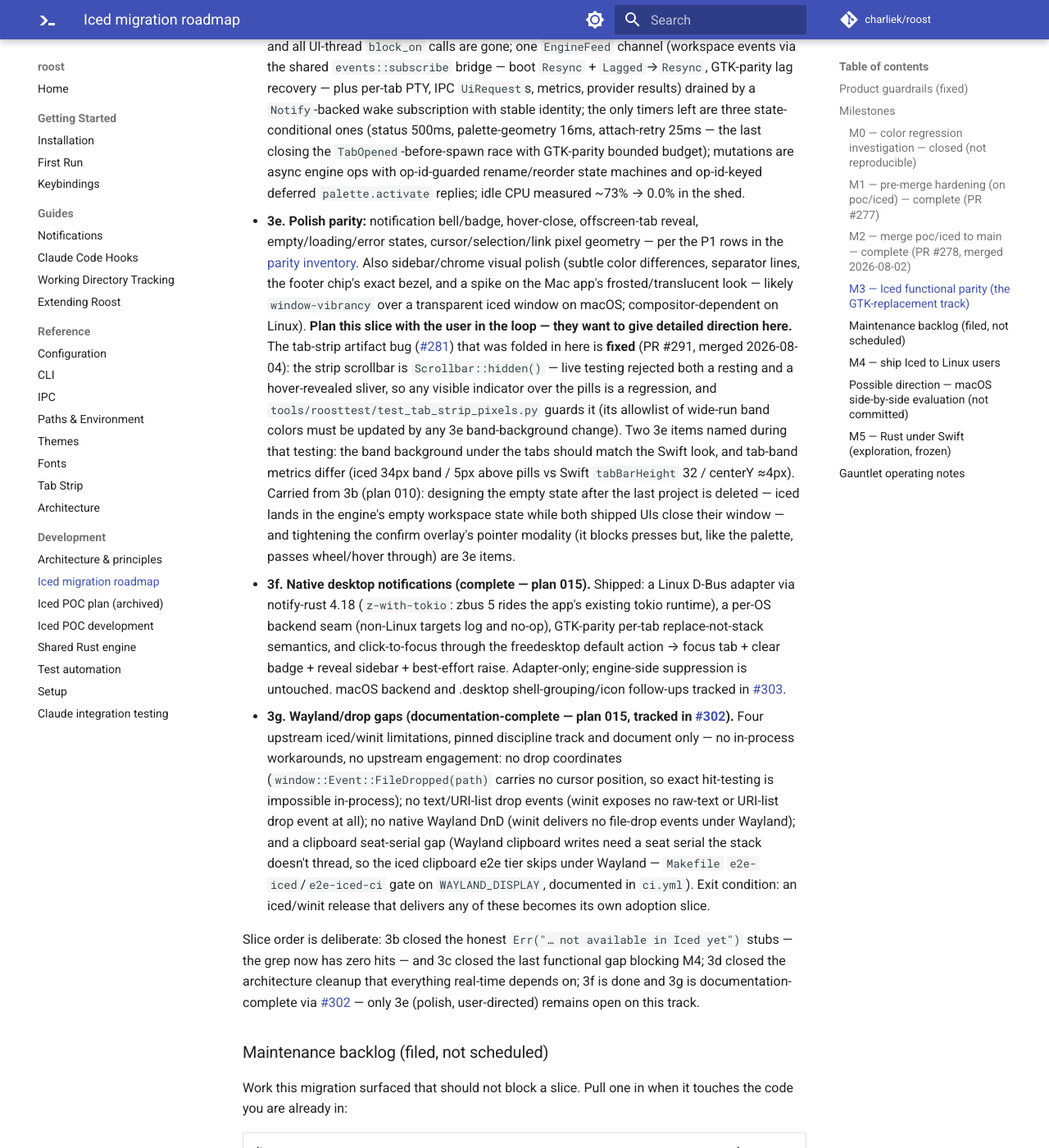
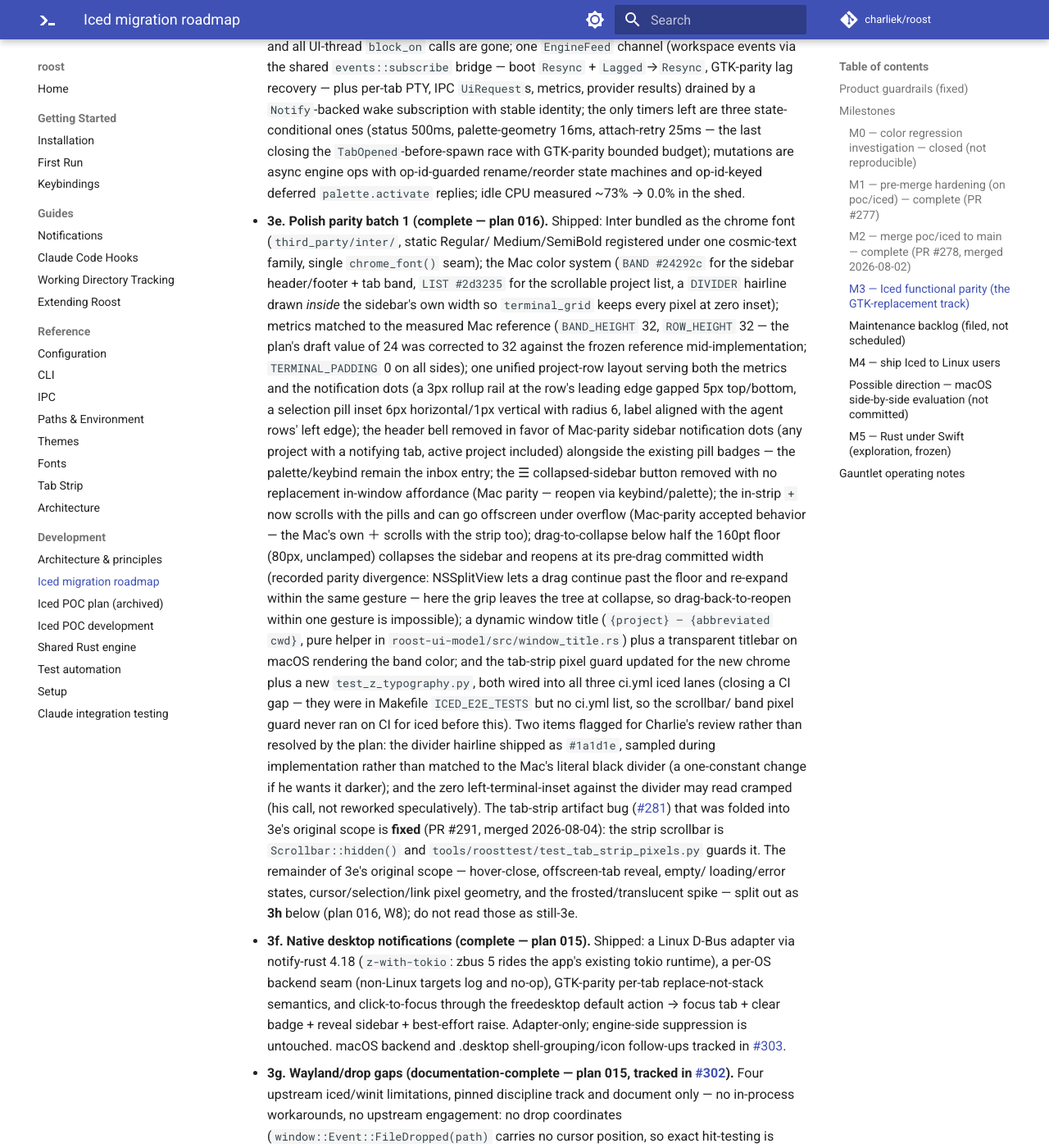
Before and after one commit to charliek/roost, an MkDocs documentation site: the page built from docs/development/iced-migration-roadmap.md, in a window 1280 px wide and 1400 px high, scrolled down 3360 px. Shown: the whole window at 82% size. Built offline with MkDocs 1.6.1 and Material for MkDocs 9.7.7, drawn with Linux system fonts in a browser that asks for light colours; comment, search, counter and statistics services are not loaded; some of the changed text lies outside the part shown.

Commit message:
docs: record plan 016 outcomes — 3e batch 1 complete, remainder becomes 3h
Roadmap: 3e is rewritten as complete (chrome parity batch 1 — Mac
color system, 32px bands/rows, zero terminal inset, Inter chrome font,
bell removed for Mac badge routing, no collapse affordance +
drag-to-collapse, in-strip +, dynamic title + band-colored titlebar,
pixel guard wired into CI) including the two review flags for Charlie
(divider hairline vs literal black; zero left inset). New 3h holds the
user-directed remainder (baseline typography, cursor/selection/link
geometry, empty/error states, confirm-overlay modality, hover states,
vibrancy spike, agent-row typography, status-dot geometry, the
hover-close product decision, offscreen-tab reveal). Inventory rows
trued to post-016 reality with the GTK-divergence note (GTK expected
to retire rather than restyle; differences recorded, not fixed).
Historical baseline tables deliberately untouched — they are dated
audit records, not current-truth claims.

Co-Authored-By: Claude Fable 5 <noreply@anthropic.com>
Claude-Session: https://claude.ai/code/session_01WLKWsLV45DAk61xG6Utj3e

```diff
--- a/docs/development/iced-migration-roadmap.md
+++ b/docs/development/iced-migration-roadmap.md
@@ -153,28 +153,53 @@ Slices, each sized for one gauntlet pass:
   are async engine ops with op-id-guarded rename/reorder state machines
   and op-id-keyed deferred `palette.activate` replies; idle CPU measured
   ~73% → 0.0% in the shed.
-* **3e. Polish parity:** notification bell/badge, hover-close, offscreen-tab
-  reveal, empty/loading/error states, cursor/selection/link pixel geometry —
-  per the P1 rows in the [parity inventory](iced-parity-inventory.md).
-  Also sidebar/chrome visual polish (subtle color differences, separator
-  lines, the footer chip's exact bezel, and a spike on the Mac app's
-  frosted/translucent look — likely `window-vibrancy` over a transparent
-  iced window on macOS; compositor-dependent on Linux). **Plan this slice
-  with the user in the loop — they want to give detailed direction here.**
-  The tab-strip artifact bug ([#281]) that was folded in here is **fixed**
-  (PR #291, merged 2026-08-04): the strip scrollbar is `Scrollbar::hidden()`
-  — live testing rejected both a resting and a hover-revealed sliver, so any
-  visible indicator over the pills is a regression, and
-  `tools/roosttest/test_tab_strip_pixels.py` guards it (its allowlist of
-  wide-run band colors must be updated by any 3e band-background change).
-  Two 3e items named during that testing: the band background under the
-  tabs should match the Swift look, and tab-band metrics differ (iced
-  34px band / 5px above pills vs Swift `tabBarHeight` 32 / centerY ≈4px).
-  Carried from 3b (plan 010): designing the empty state after the last
-  project is deleted — iced lands in the engine's empty workspace state
-  while both shipped UIs close their window — and tightening the confirm
-  overlay's pointer modality (it blocks presses but, like the palette,
-  passes wheel/hover through) are 3e items.
+* **3e. Polish parity batch 1 (complete — plan 016).** Shipped: Inter
+  bundled as the chrome font (`third_party/inter/`, static Regular/
+  Medium/SemiBold registered under one cosmic-text family, single
+  `chrome_font()` seam); the Mac color system (`BAND #24292c` for the
+  sidebar header/footer + tab band, `LIST #2d3235` for the scrollable
+  project list, a `DIVIDER` hairline drawn *inside* the sidebar's own
+  width so `terminal_grid` keeps every pixel at zero inset); metrics
+  matched to the measured Mac reference (`BAND_HEIGHT` 32, `ROW_HEIGHT`
+  32 — the plan's draft value of 24 was corrected to 32 against the
+  frozen reference mid-implementation; `TERMINAL_PADDING` 0 on all
+  sides); one unified project-row layout serving both the metrics and
+  the notification dots (a 3px rollup rail at the row's leading edge
+  gapped 5px top/bottom, a selection pill inset 6px horizontal/1px
+  vertical with radius 6, label aligned with the agent rows' left
+  edge); the header bell removed in favor of Mac-parity sidebar
+  notification dots (any project with a notifying tab, active project
+  included) alongside the existing pill badges — the palette/keybind
+  remain the inbox entry; the ☰ collapsed-sidebar button removed with
+  no replacement in-window affordance (Mac parity — reopen via
+  keybind/palette); the in-strip `+` now scrolls with the pills and
+  can go offscreen under overflow (Mac-parity accepted behavior — the
+  Mac's own ＋ scrolls with the strip too); drag-to-collapse below
+  half the 160pt floor (80px, unclamped) collapses the sidebar and
+  reopens at its pre-drag committed width (recorded parity divergence:
+  NSSplitView lets a drag continue past the floor and re-expand within
+  the same gesture — here the grip leaves the tree at collapse, so
+  drag-back-to-reopen within one gesture is impossible); a dynamic
+  window title (`{project} – {abbreviated cwd}`, pure helper in
+  `roost-ui-model/src/window_title.rs`) plus a transparent titlebar on
+  macOS rendering the band color; and the tab-strip pixel guard
+  updated for the new chrome plus a new `test_z_typography.py`, both
+  wired into all three ci.yml iced lanes (closing a CI gap — they were
+  in Makefile `ICED_E2E_TESTS` but no ci.yml list, so the scrollbar/
+  band pixel guard never ran on CI for iced before this). Two items
+  flagged for Charlie's review rather than resolved by the plan: the
+  divider hairline shipped as `#1a1d1e`, sampled during implementation
+  rather than matched to the Mac's literal black divider (a
+  one-constant change if he wants it darker); and the zero
+  left-terminal-inset against the divider may read cramped (his call,
+  not reworked speculatively). The tab-strip artifact bug ([#281])
+  that was folded into 3e's original scope is **fixed** (PR #291,
+  merged 2026-08-04): the strip scrollbar is `Scrollbar::hidden()` and
+  `tools/roosttest/test_tab_strip_pixels.py` guards it. The remainder
+  of 3e's original scope — hover-close, offscreen-tab reveal, empty/
+  loading/error states, cursor/selection/link pixel geometry, and the
+  frosted/translucent spike — split out as **3h** below (plan 016,
+  W8); do not read those as still-3e.
 * **3f. Native desktop notifications (complete — plan 015).** Shipped: a
   Linux D-Bus adapter via notify-rust 4.18 (`z-with-tokio`: zbus 5 rides
   the app's existing tokio runtime), a per-OS backend seam (non-Linux
@@ -196,13 +221,32 @@ Slices, each sized for one gauntlet pass:
   `e2e-iced`/`e2e-iced-ci` gate on `WAYLAND_DISPLAY`, documented in
   `ci.yml`). Exit condition: an iced/winit release that delivers any of
   these becomes its own adoption slice.
+* **3h. Polish parity II (user-directed).** The remainder of 3e's
+  original scope, split out by plan 016 (W8) once batch 1 (chrome
+  parity) shipped: typography glyph-baseline comparison; cursor/
+  selection/link pixel geometry; empty/loading/error states, including
+  the empty-workspace state after the last project is deleted (today
+  iced lands in the engine's empty workspace state while both shipped
+  UIs close their window instead); confirm-overlay pointer modality
+  tightening (it blocks presses but, like the palette, passes wheel/
+  hover through); hover/focus/disabled state styles; the frosted/
+  translucent window-vibrancy spike (likely `window-vibrancy` over a
+  transparent iced window on macOS, compositor-dependent on Linux —
+  decision is Charlie's); agent-row height/typography distinctness;
+  tab status dot/label geometry; the hover-close decision (note: the
+  shipped Mac shows × only on the active pill with no hover reveal —
+  App.swift:4747 — so adding hover-close to iced would be a *product*
+  decision, not a parity port); and offscreen-tab reveal after
+  programmatic selection. **Plan this slice with the user in the
+  loop — they want to give detailed direction here,** as with 3e.
 
 Slice order is deliberate: 3b closed the honest `Err("… not available in
 Iced yet")` stubs — the grep now has zero hits — and 3c closed the last
 functional gap blocking M4; 3d closed the
 architecture cleanup that everything real-time depends on; 3f is done and
-3g is documentation-complete via [#302] — only 3e (polish, user-directed)
-remains open on this track.
+3g is documentation-complete via [#302]; 3e closed chrome parity batch 1
+(plan 016) — only 3h (polish parity II, user-directed) remains open on
+this track.
 
 ### Maintenance backlog (filed, not scheduled)
 
```
Also changed, not shown: docs/development/iced-parity-inventory.md (+14 -8 lines).
